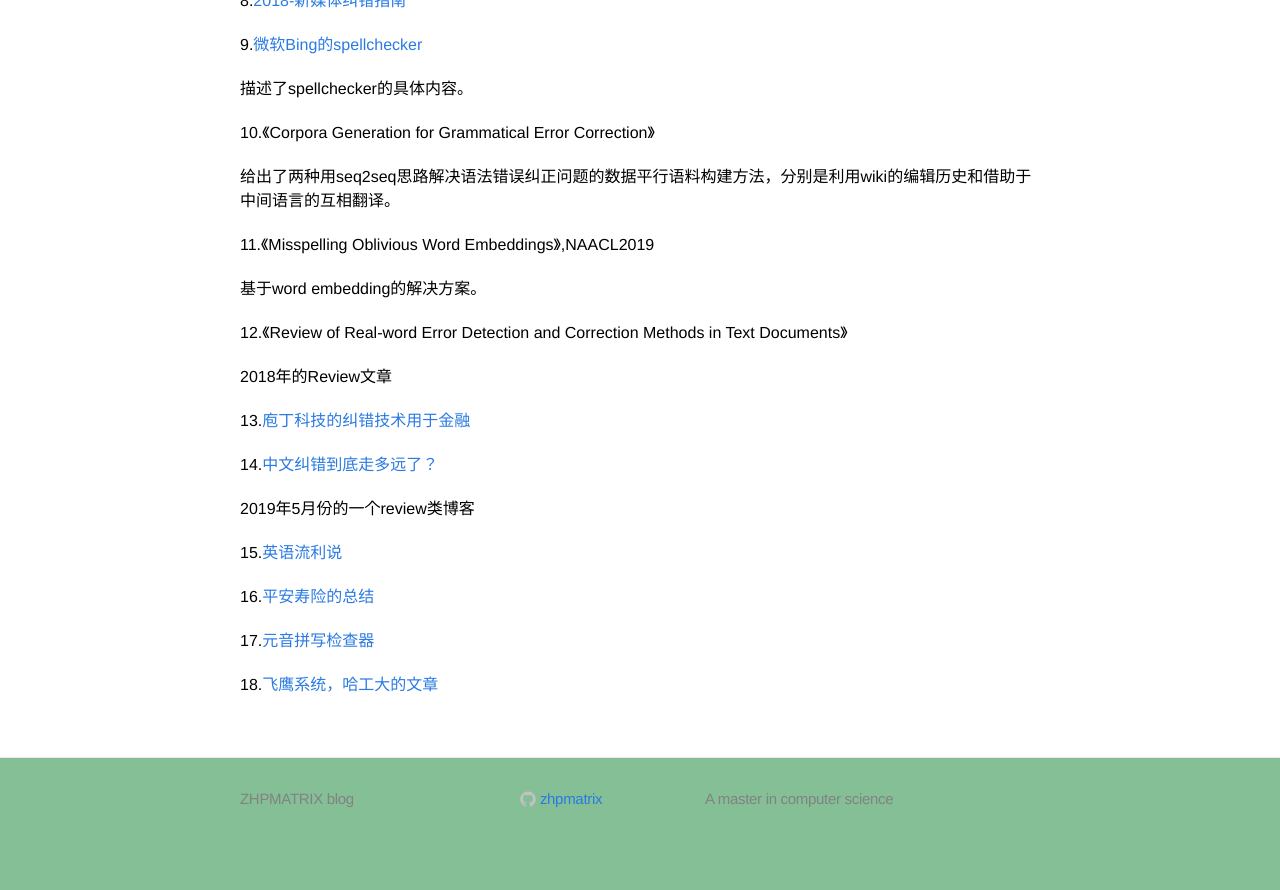
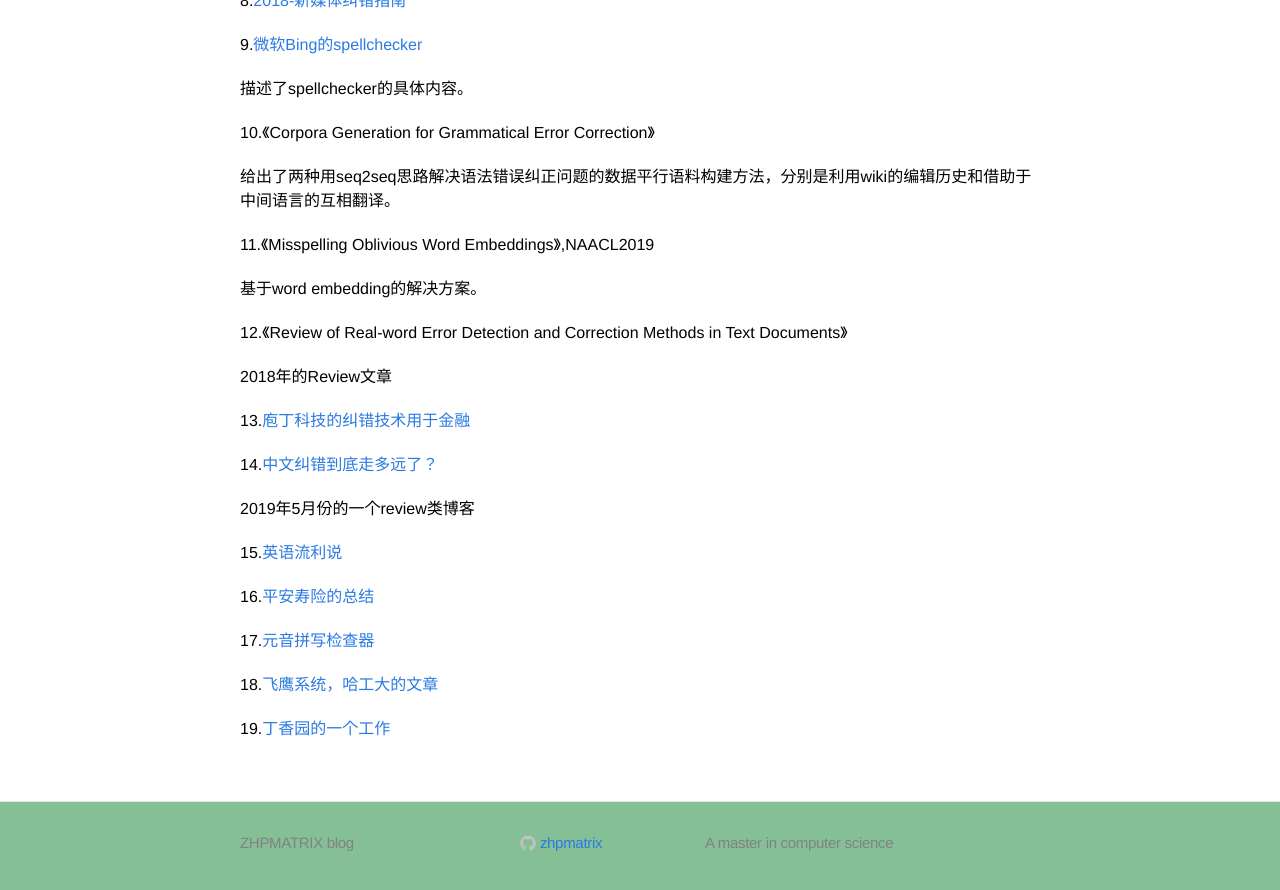
Before and after one commit to zhpmatrix/zhpmatrix.github.io, a Jekyll site: the page built from _posts/2019-02-01-rethinking-spellchecker.md, in a window 1280 px wide and 900 px high, scrolled down 3290 px. Shown: the top 890 px of the window. Built offline with Jekyll 4.4.1, drawn with Linux system fonts in a browser that asks for light colours; comment, search, counter and statistics services are not loaded; before the commit the page ends 4146 px from its top, so only the background shows below that.

Commit message:
add new ref

```diff
--- a/_posts/2019-02-01-rethinking-spellchecker.md
+++ b/_posts/2019-02-01-rethinking-spellchecker.md
@@ -156,3 +156,5 @@ for text in text_list:
 17.[元音拼写检查器](https://leetcode-cn.com/problems/vowel-spellchecker/solution/yuan-yin-pin-xie-jian-cha-qi-by-leetcode/)
 
 18.[飞鹰系统，哈工大的文章](https://mp.weixin.qq.com/s?__biz=MzU2NDQ3MTQ0MA==&mid=2247485374&idx=1&sn=f85097d0c9d0d725f5e314041dfa4e3d&chksm=fc4b3441cb3cbd5701f79375f948f73bae60138ecb61d5851e4506c833b59ea5c22b0fb403a5&mpshare=1&scene=23&srcid&sharer_sharetime=1586748490212&sharer_shareid=0e8353dcb5f53b85da8e0afe73a0021b%23rd)
+
+19.[丁香园的一个工作](https://mp.weixin.qq.com/s?__biz=MzUyMDY0OTg3Nw==&mid=2247484225&idx=1&sn=6435258fb1aeb27dab441f4ecd66a502&chksm=f9e66ebbce91e7add59f4cb15c4f366409c937d5a4e8af9d27ae77e9bea0d7279baeb893956b&mpshare=1&scene=23&srcid&sharer_sharetime=1591590014192&sharer_shareid=0e8353dcb5f53b85da8e0afe73a0021b%23rd)
```
